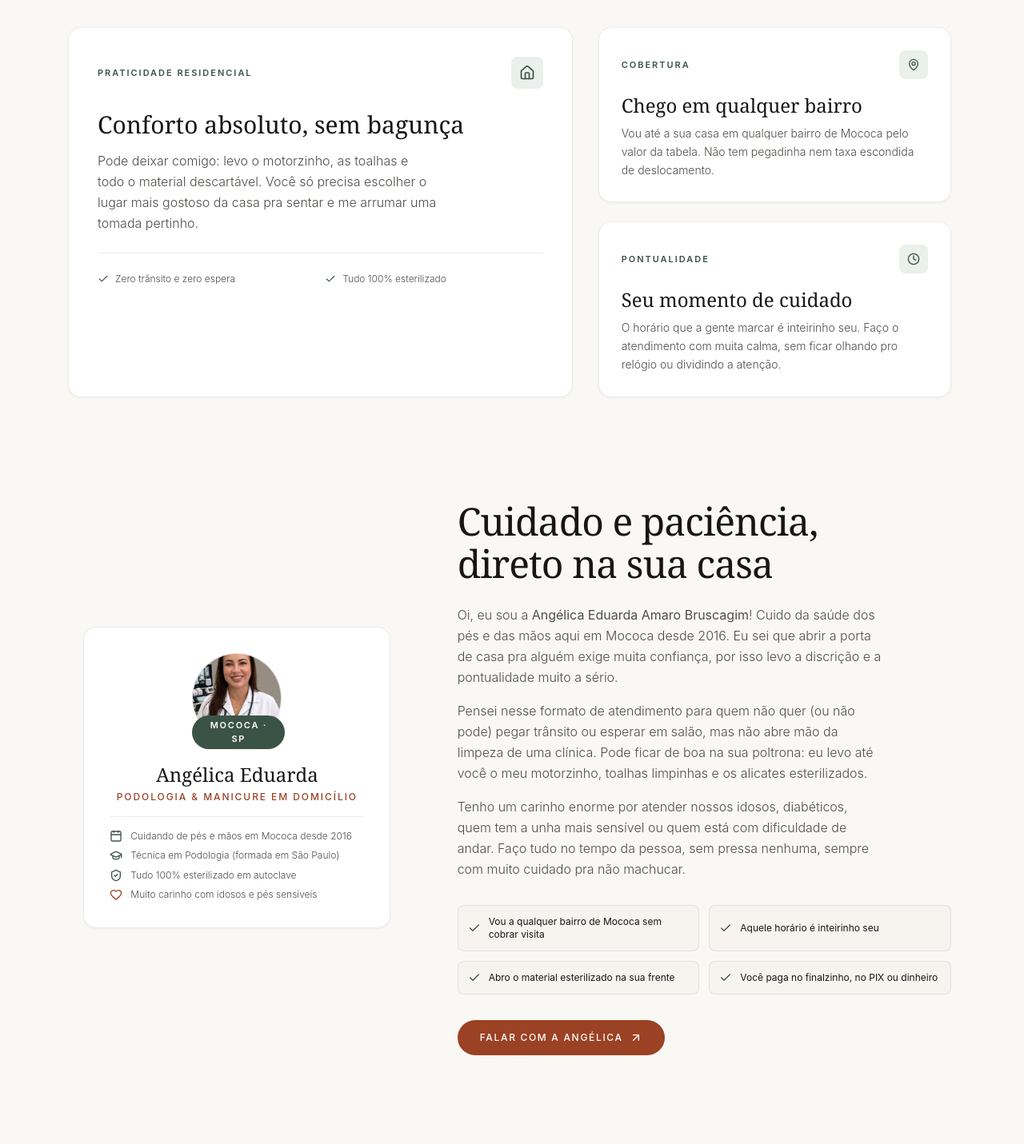
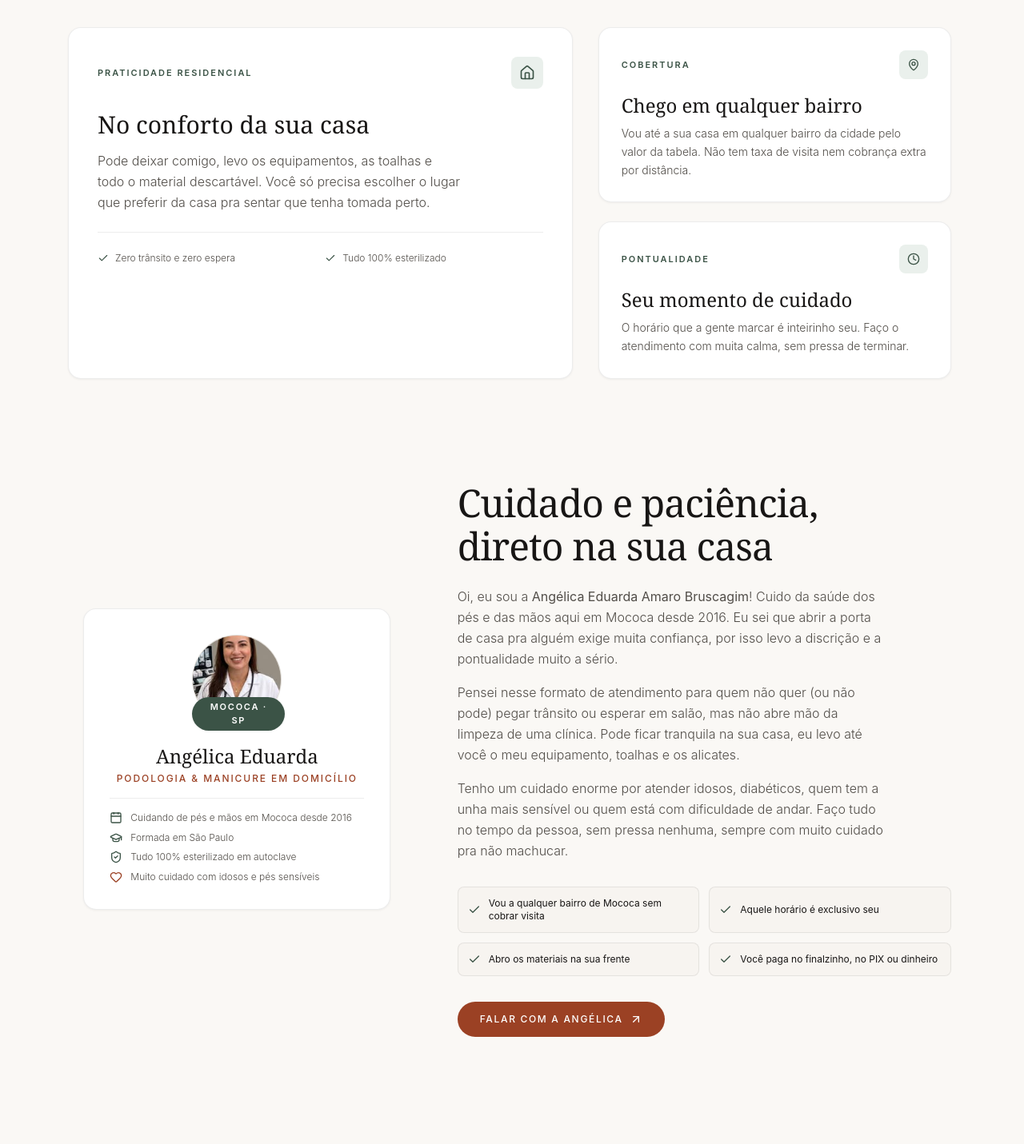
Before and after one commit to EduardoBruscagim/Sistema-Podologia, a React (Vite) app: page / in a window 1280 px wide. Shown: the part 1160-2591 px from the top of the page at 80% size. Built offline with nearby package versions, Linux system fonts and the light colour scheme.

Commit message:
refactor(copy): apply refinements to humanized site copy

```diff
--- a/src/components/home/AboutSection.tsx
+++ b/src/components/home/AboutSection.tsx
@@ -68,7 +68,7 @@ export const AboutSection: React.FC = () => {
               </li>
               <li className="flex items-start gap-2.5 text-xs text-on-surface-variant font-light leading-snug">
                 <GraduationCap aria-hidden="true" className="w-4 h-4 text-sage shrink-0" />
-                <span>Técnica em Podologia (formada em São Paulo)</span>
+                <span>Formada em São Paulo</span>
               </li>
               <li className="flex items-start gap-2.5 text-xs text-on-surface-variant font-light leading-snug">
                 <ShieldCheck aria-hidden="true" className="w-4 h-4 text-sage shrink-0" />
@@ -76,7 +76,7 @@ export const AboutSection: React.FC = () => {
               </li>
               <li className="flex items-start gap-2.5 text-xs text-on-surface-variant font-light leading-snug">
                 <Heart aria-hidden="true" className="w-4 h-4 text-accent shrink-0" />
-                <span>Muito carinho com idosos e pés sensíveis</span>
+                <span>Muito cuidado com idosos e pés sensíveis</span>
               </li>
             </ul>
           </div>
@@ -102,12 +102,10 @@ export const AboutSection: React.FC = () => {
             </p>
             <p>
               Pensei nesse formato de atendimento para quem não quer (ou não pode) pegar trânsito ou
-              esperar em salão, mas não abre mão da limpeza de uma clínica. Pode ficar de boa na sua
-              poltrona: eu levo até você o meu motorzinho, toalhas limpinhas e os alicates
-              esterilizados.
+              esperar em salão, mas não abre mão da limpeza de uma clínica. Pode ficar tranquila na sua casa, eu levo até você o meu equipamento, toalhas e os alicates.
             </p>
             <p>
-              Tenho um carinho enorme por atender nossos idosos, diabéticos, quem tem a unha mais
+              Tenho um cuidado enorme por atender idosos, diabéticos, quem tem a unha mais
               sensível ou quem está com dificuldade de andar. Faço tudo no tempo da pessoa, sem
               pressa nenhuma, sempre com muito cuidado pra não machucar.
             </p>
@@ -125,11 +123,11 @@ export const AboutSection: React.FC = () => {
             </li>
             <li className="flex items-center gap-2.5 text-xs text-on-surface font-normal p-3 rounded-lg bg-surface-variant/40 border border-surface-border">
               <Check aria-hidden="true" className="w-4 h-4 text-sage shrink-0" />
-              <span>Aquele horário é inteirinho seu</span>
+              <span>Aquele horário é exclusivo seu</span>
             </li>
             <li className="flex items-center gap-2.5 text-xs text-on-surface font-normal p-3 rounded-lg bg-surface-variant/40 border border-surface-border">
               <Check aria-hidden="true" className="w-4 h-4 text-sage shrink-0" />
-              <span>Abro o material esterilizado na sua frente</span>
+              <span>Abro os materiais na sua frente</span>
             </li>
             <li className="flex items-center gap-2.5 text-xs text-on-surface font-normal p-3 rounded-lg bg-surface-variant/40 border border-surface-border">
               <Check aria-hidden="true" className="w-4 h-4 text-sage shrink-0" />
--- a/src/components/home/BentoGrid.tsx
+++ b/src/components/home/BentoGrid.tsx
@@ -63,12 +63,11 @@ export const BentoGrid: React.FC = () => {
             </div>
 
             <h3 className="font-serif text-2xl sm:text-3xl font-normal text-on-surface mb-3 leading-snug">
-              Conforto absoluto, sem bagunça
+              No conforto da sua casa
             </h3>
             <p className="text-sm sm:text-base text-on-surface-variant leading-relaxed font-light max-w-[46ch] text-pretty">
-              Pode deixar comigo: levo o motorzinho, as toalhas e todo o material descartável. Você
-              só precisa escolher o lugar mais gostoso da casa pra sentar e me arrumar uma tomada
-              pertinho.
+              Pode deixar comigo, levo os equipamentos, as toalhas e todo o material descartável. Você
+              só precisa escolher o lugar que preferir da casa pra sentar que tenha tomada perto.
             </p>
 
             <ul
@@ -105,8 +104,7 @@ export const BentoGrid: React.FC = () => {
                 Chego em qualquer bairro
               </h3>
               <p className="text-xs sm:text-sm text-on-surface-variant leading-relaxed font-light text-pretty">
-                Vou até a sua casa em qualquer bairro de Mococa pelo valor da tabela. Não tem
-                pegadinha nem taxa escondida de deslocamento.
+                Vou até a sua casa em qualquer bairro da cidade pelo valor da tabela. Não tem taxa de visita nem cobrança extra por distância.
               </p>
             </div>
           </div>
@@ -127,8 +125,7 @@ export const BentoGrid: React.FC = () => {
                 Seu momento de cuidado
               </h3>
               <p className="text-xs sm:text-sm text-on-surface-variant leading-relaxed font-light text-pretty">
-                O horário que a gente marcar é inteirinho seu. Faço o atendimento com muita calma,
-                sem ficar olhando pro relógio ou dividindo a atenção.
+                O horário que a gente marcar é inteirinho seu. Faço o atendimento com muita calma, sem pressa de terminar.
               </p>
             </div>
           </div>
--- a/src/components/home/Hero.tsx
+++ b/src/components/home/Hero.tsx
@@ -46,7 +46,7 @@ export const Hero: React.FC = () => {
 
           <p className="font-sans text-base sm:text-lg text-on-surface-variant leading-relaxed mb-8 max-w-[48ch] font-light text-pretty">
             Vou até você em qualquer cantinho de Mococa, e não cobro taxa de visita. Pode ficar
-            tranquila: abro todo o material esterilizado aí, na sua frente.
+            tranquila.
           </p>
 
           <div className="flex flex-col sm:flex-row items-start sm:items-center gap-5 w-full">
--- a/src/components/layout/Footer.tsx
+++ b/src/components/layout/Footer.tsx
@@ -26,11 +26,10 @@ export const Footer: React.FC = () => {
 
           <div className="py-6 first:pt-0 md:py-0 md:col-span-1 lg:col-span-4 flex flex-col items-start">
             <span className="font-serif text-lg lg:text-xl font-normal tracking-wide text-on-surface mb-3">
-              Angélica Eduarda
+              Angélica Bruscagim
             </span>
             <p className="text-xs sm:text-sm text-on-surface-variant leading-relaxed font-light max-w-[34ch] text-pretty mb-4">
-              Cuidando da saúde e da beleza dos seus pés e mãos, no conforto da sua casa em Mococa,
-              SP.
+              Cuidando da saúde e da beleza dos seus pés e mãos, no conforto da sua casa.
             </p>
             <span className="text-[11px] text-accent font-medium tracking-wide">
               Atendimento Domiciliar • Mococa, SP
```
